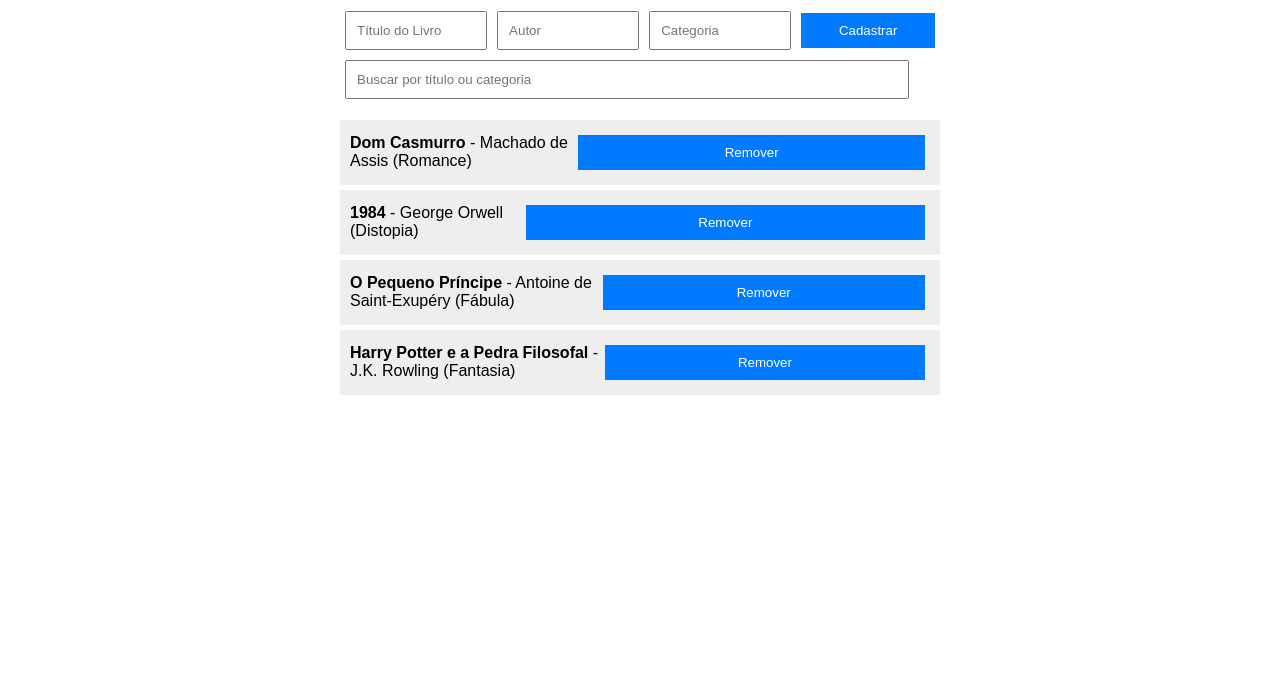
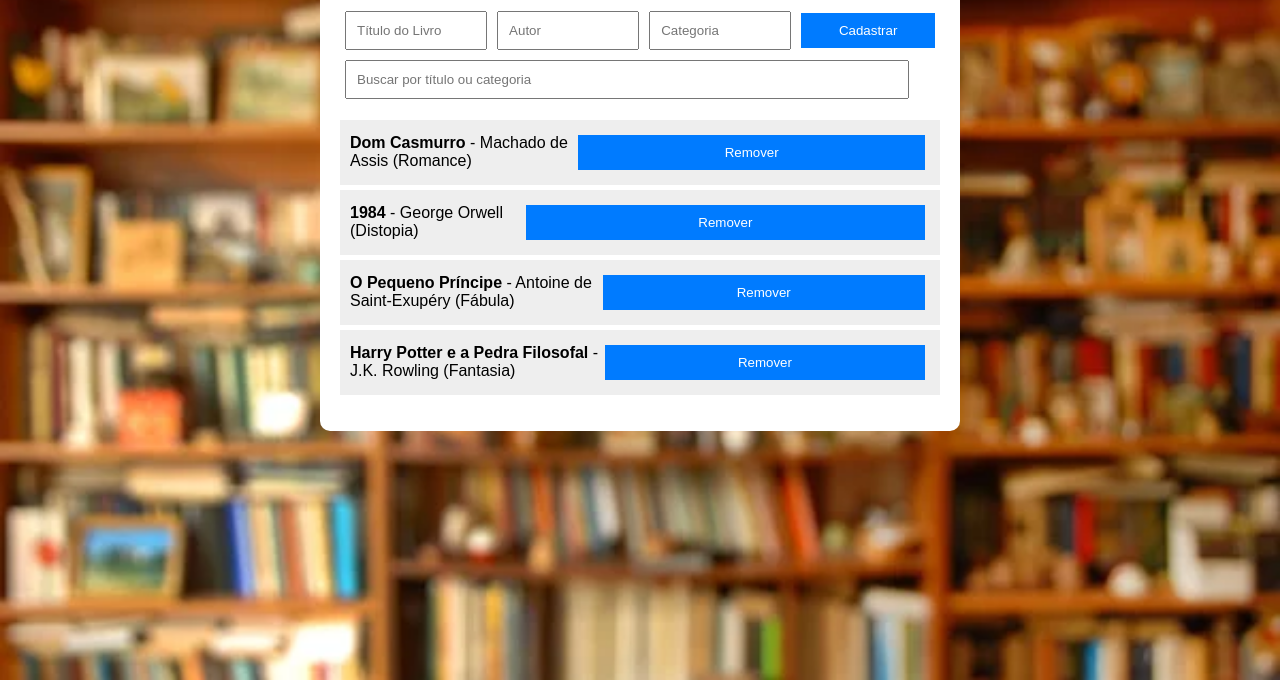
Before and after one commit to hugopires2k/Trabalho-Recuperacao, a plain HTML site: page index.html in a window 1280 px wide. Shown: the part 120-800 px from the top of the page. Drawn offline with Linux system fonts and the light colour scheme.

Commit message:
Atualizei imagem de fundo do site

```diff
--- a/style.css
+++ b/style.css
@@ -1,6 +1,6 @@
 body {
   font-family: Arial, sans-serif;
-  background-image: url(../imagens/fundo-livros.jpg);
+  background-image: url(./fundo-livros.jpg);
   background-repeat: no-repeat;
   background-size: cover;
   margin: 0;
```
Also changed, not shown: fundo-livros.jpg (added).
